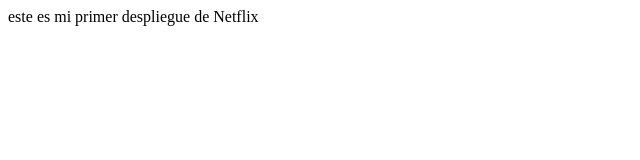
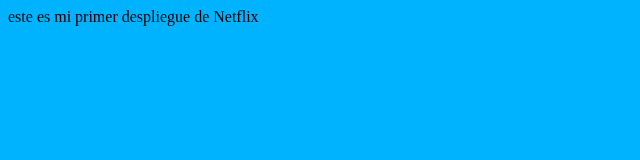
Before and after one commit to mgonzale132/misegundorepositorio, a plain HTML site: page index.html in a window 1280 px wide. Shown: the whole page, without its empty margins (0-640 px from the left). Drawn offline with Linux system fonts and the light colour scheme.

Commit message:
cambio index

```diff
--- a/index.html
+++ b/index.html
@@ -1,11 +1,18 @@
 <!DOCTYPE html>
 <html lang="en">
-<head>
-    <meta charset="UTF-8">
-    <meta name="viewport" content="width=device-width, initial-scale=1.0">
+  <head>
+    <meta charset="UTF-8" />
+    <meta name="viewport" content="width=device-width, initial-scale=1.0" />
     <title>Document</title>
-</head>
-<body>
+    <style>
+      html,
+      body {
+        background-color: rgb(0, 179, 255);
+      }
+    </style>
+  </head>
+
+  <body>
     <hi> este es mi primer despliegue de Netflix</hi>
-</body>
+  </body>
 </html>
```
